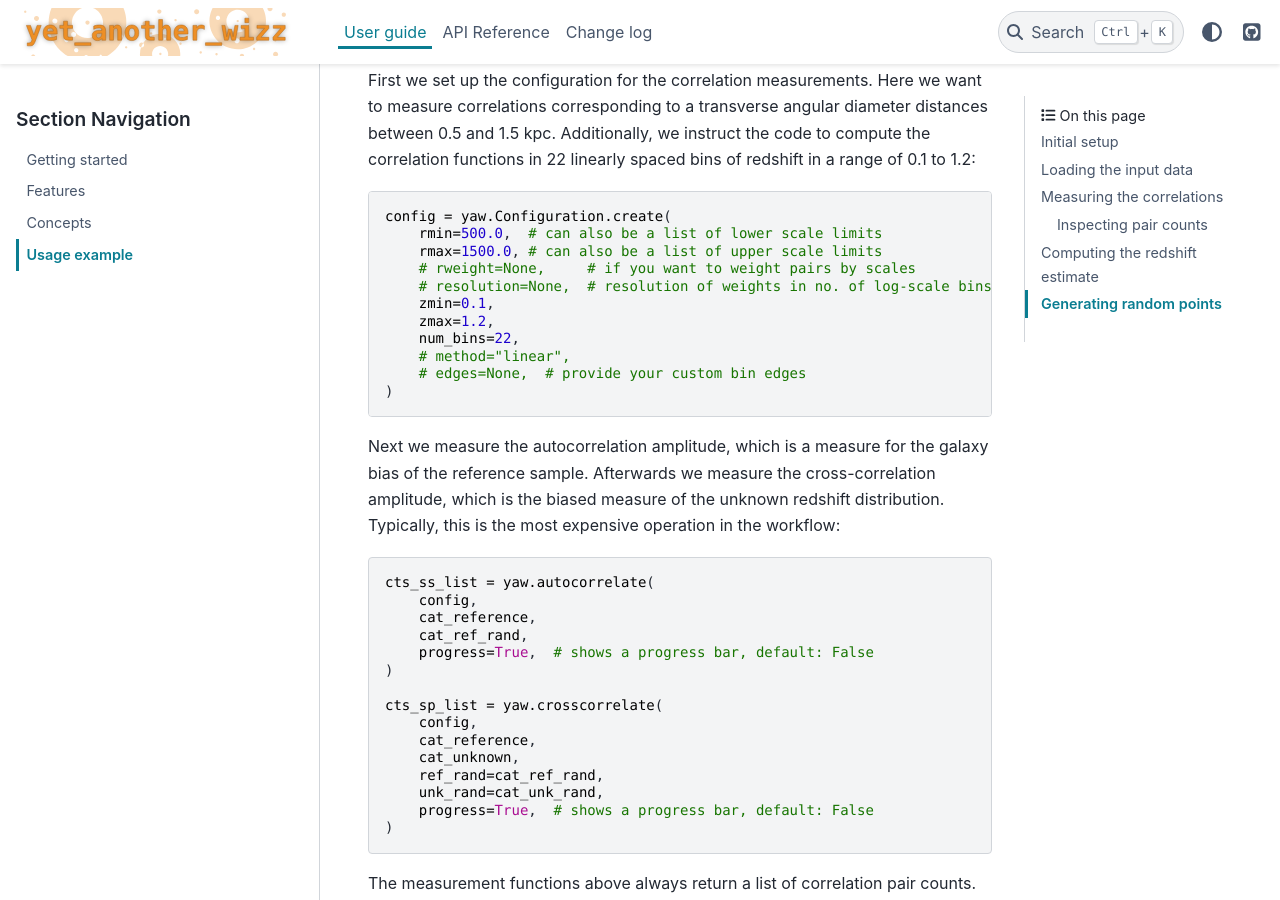
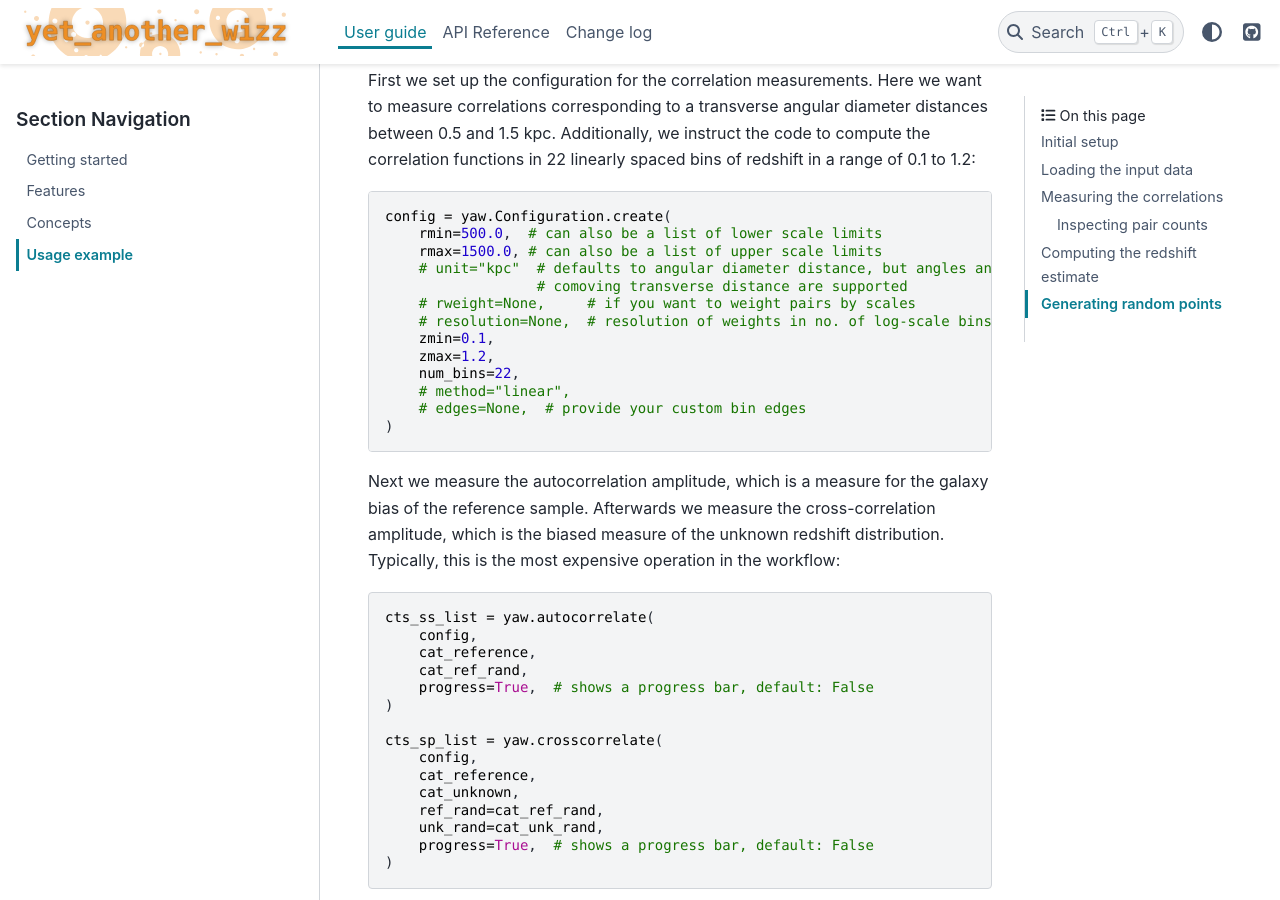
Before and after one commit to jlvdb/yet_another_wizz, a Sphinx documentation site: the page built from docs/source/user_guide/examples.rst, in a window 1280 px wide and 900 px high, scrolled down 2613 px. Built offline with Sphinx 7.4.7 and the PyData theme 0.15.4, drawn with Linux system fonts in a browser that asks for light colours; the version number could not be read and is left out.

Commit message:
added comment about units to examples

```diff
--- a/docs/source/user_guide/examples.rst
+++ b/docs/source/user_guide/examples.rst
@@ -132,6 +132,8 @@ correlation functions in 22 linearly spaced bins of redshift in a range of
     config = yaw.Configuration.create(
         rmin=500.0,  # can also be a list of lower scale limits
         rmax=1500.0, # can also be a list of upper scale limits
+        # unit="kpc"  # defaults to angular diameter distance, but angles and
+                      # comoving transverse distance are supported
         # rweight=None,     # if you want to weight pairs by scales
         # resolution=None,  # resolution of weights in no. of log-scale bins
         zmin=0.1,
```
